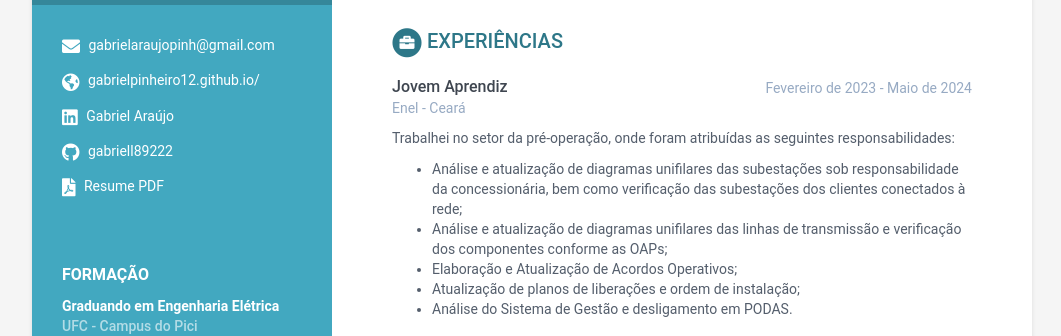
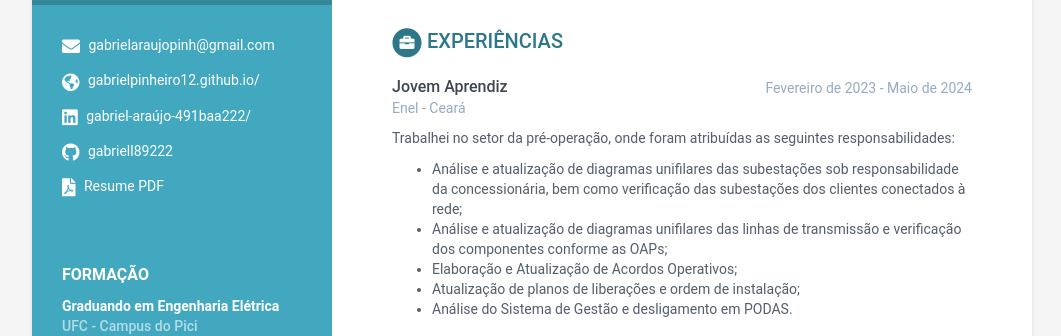
Before and after one commit to GabrielPinheiro12/GabrielPinheiro12.github.io, a Jekyll site: the page built from index.html, in a window 1280 px wide. Shown: the part 298-634 px from the top of the page, without its empty margins (108-1169 px from the left). Built offline with Jekyll 4.4.1, drawn with Linux system fonts in a browser that asks for light colours.

Commit message:
Atualização link linkedIN

```diff
--- a/_data/data.yml
+++ b/_data/data.yml
@@ -15,7 +15,7 @@ sidebar:
     # Sidebar links
     email: gabrielaraujopinh@gmail.com
     website: gabrielpinheiro12.github.io/ #do not add http://
-    linkedin: Gabriel Araújo
+    linkedin: gabriel-araújo-491baa222/
     github: gabriell89222
     telegram: # add your nickname without '@' sign
     stack-overflow: # Number/Username, e.g. 123456/alandoe
```
